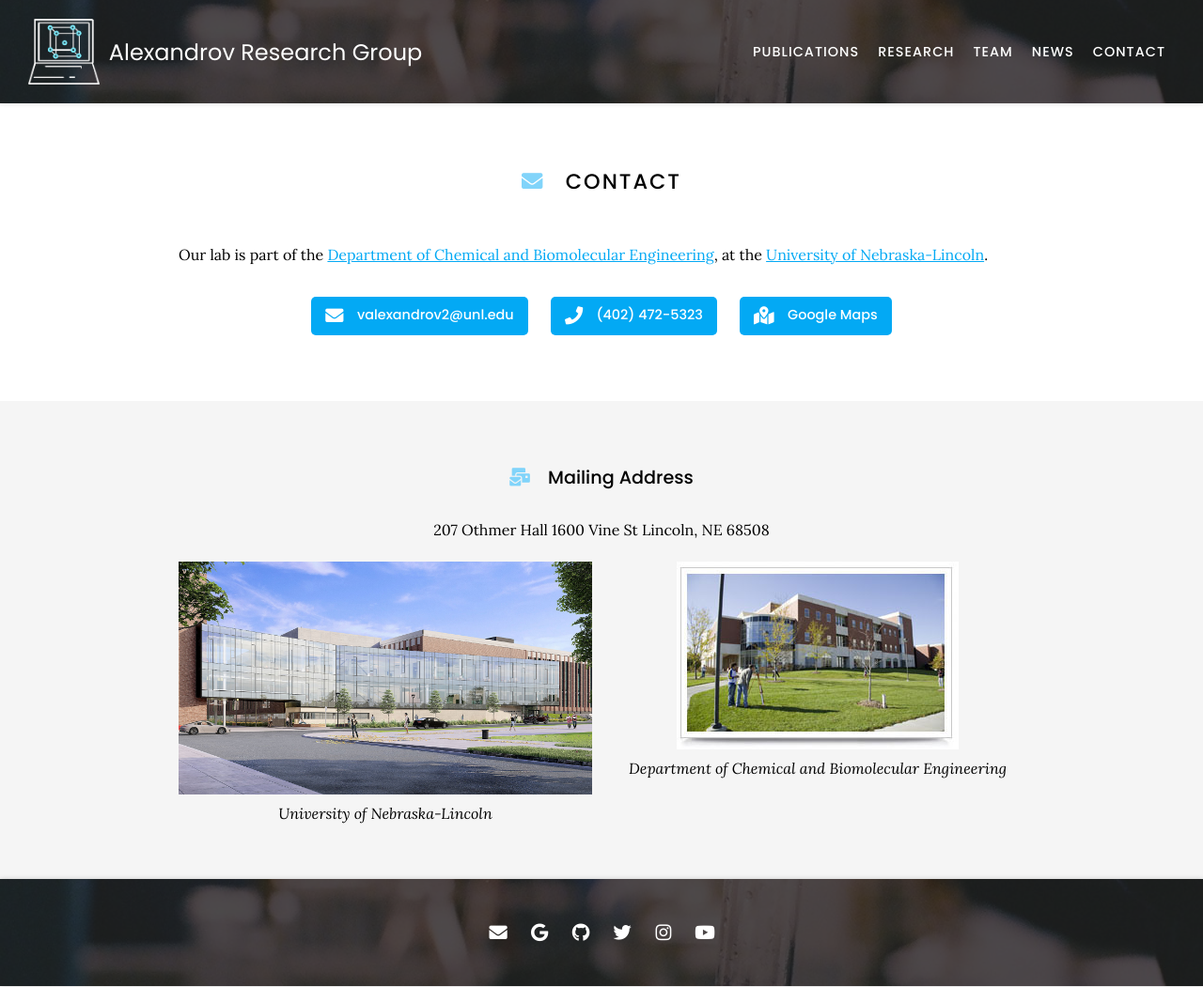
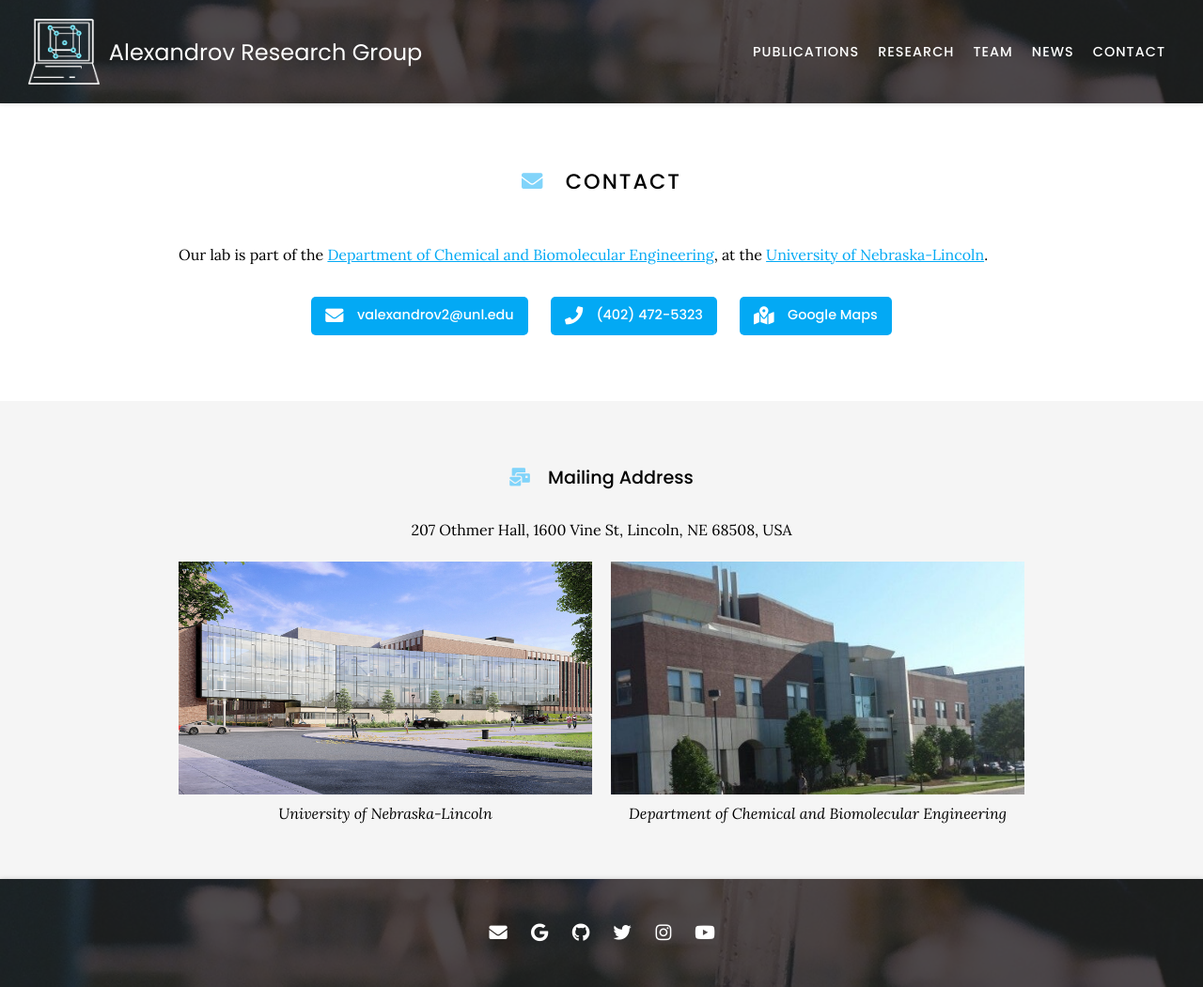
Before and after one commit to valexandrov/webpage, a Jekyll site: the page built from contact/index.md, in a window 1280 px wide. Shown: the whole page at 94% size. Built offline with Jekyll 4.4.1, drawn with Linux system fonts in a browser that asks for light colours; nearby versions of some CDN libraries.

Commit message:
update contact page info

```diff
--- a/contact/index.md
+++ b/contact/index.md
@@ -42,9 +42,10 @@
 
 ### <i class="fas fa-mail-bulk"></i>Mailing Address
 
-207 Othmer Hall
-1600 Vine St
-Lincoln, NE 68508
+207 Othmer Hall,
+1600 Vine St,
+Lincoln, NE 68508,
+USA
 {:.center}
 
 {% capture col1 %}
```
Also changed, not shown: images/contact-2.jpg.
